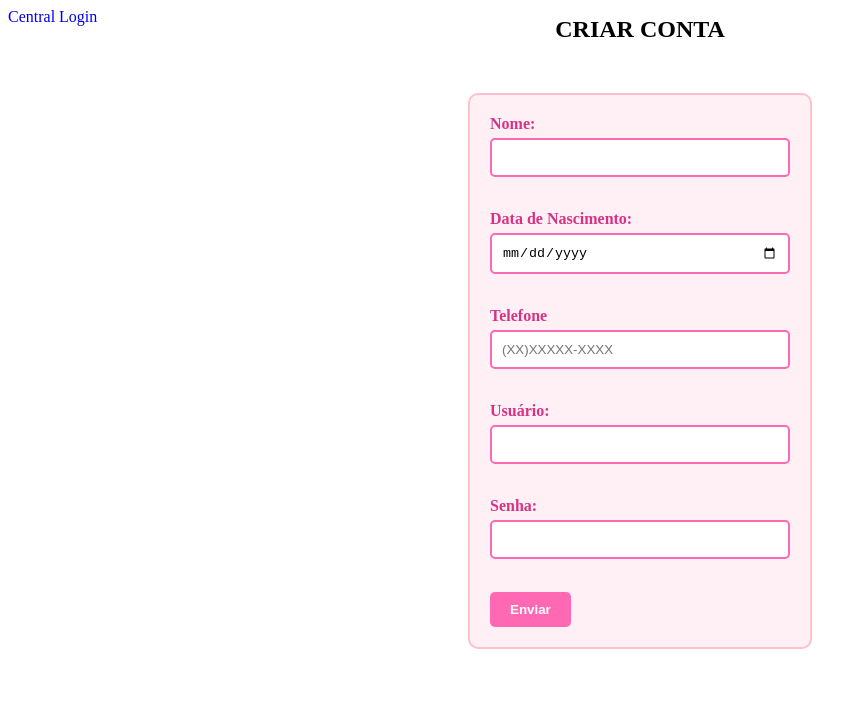
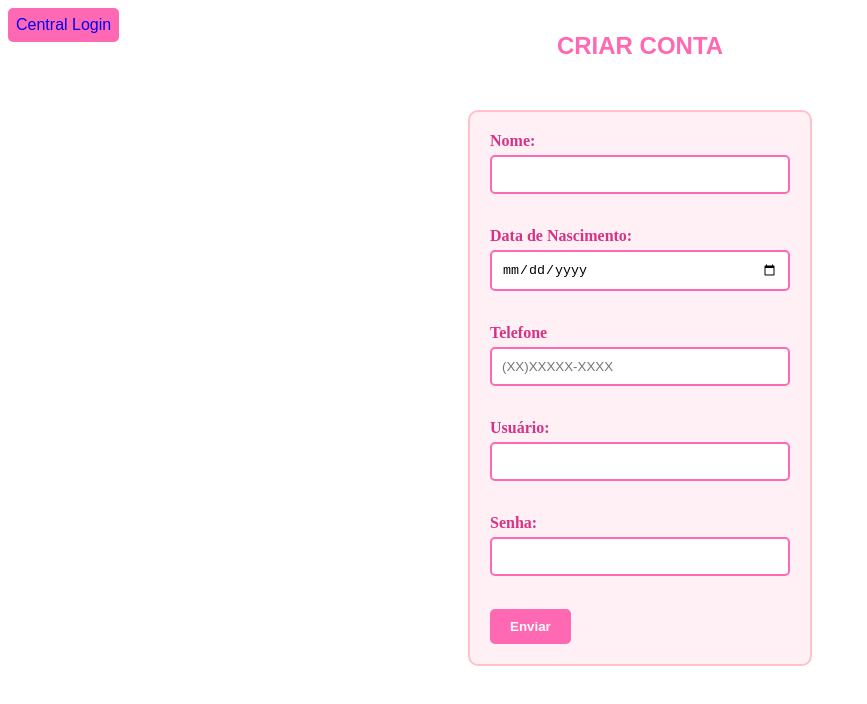
Before and after one commit to isaaczx0/Livro-Pre-Natal-Odontologico, a plain HTML site: page Livro/criar.html in a window 1280 px wide. Shown: the whole page, without its empty margins (0-867 px from the left). Drawn offline with Linux system fonts and the light colour scheme.

Commit message:
atualizacao noite

```diff
--- a/Livro/criar.html
+++ b/Livro/criar.html
@@ -4,10 +4,14 @@
 <head>
     <meta charset="UTF-8">
     <meta name="viewport" content="width=device-width, initial-scale=1.0">
-    <a href="central.html" style="text-decoration: none;">Central Login</a>
+    <div id="alternador">
+        <a href="central.html" style="text-decoration: none;">Central Login</a>
+    </div>
     <title>Login</title>
     <link rel="stylesheet" href="login.css">
+    <div id="cabecalho">
     <h2 style="margin-top: -10px; text-align: center;">CRIAR CONTA</h2>
+    </div>
 </head>
 
 <body>
--- a/Livro/login.css
+++ b/Livro/login.css
@@ -107,3 +107,18 @@
 .link-borda:hover {
     background-color: #d63384;
 }
+
+#cabecalho{
+    color: #ff69b4;
+    font-weight: bold;
+    font-family: fantasy;
+}
+
+#alternador{
+    display: inline-block;
+    background-color: #ff69b4;
+    padding: 8px;
+    border-radius: 5px;
+    font-family: fantasy;
+    text-decoration: none;
+}
```
Also changed, not shown: Livro/central.html (+3 -2 lines), Livro/login.html (+7 -0 lines).
